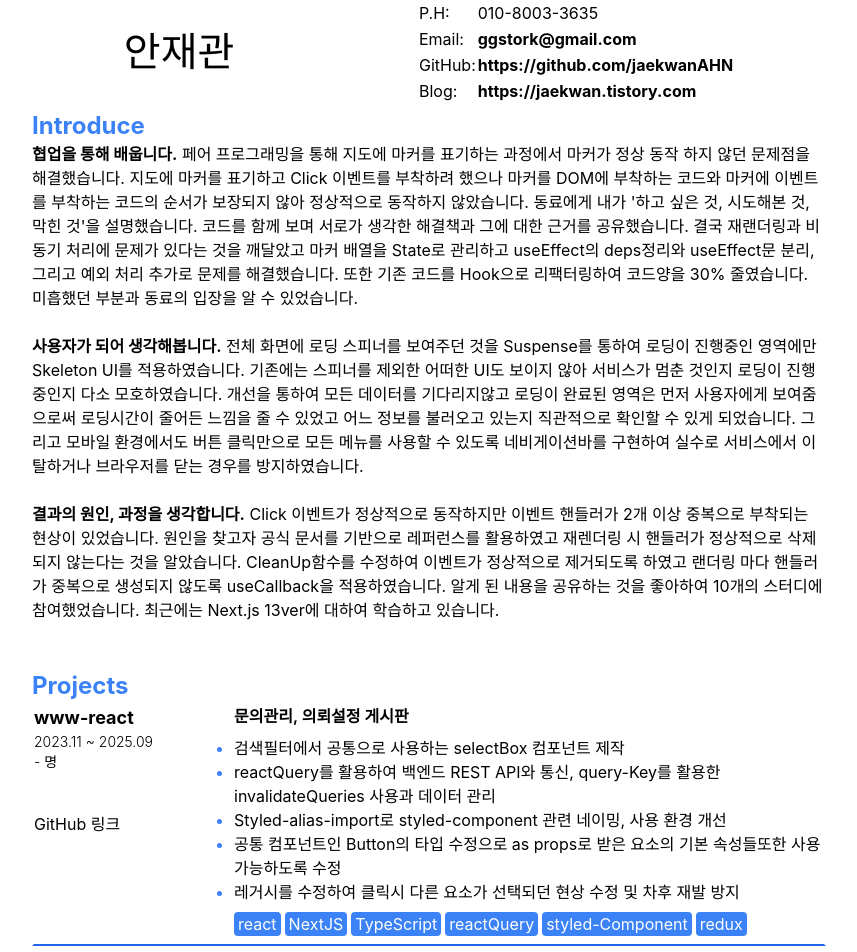
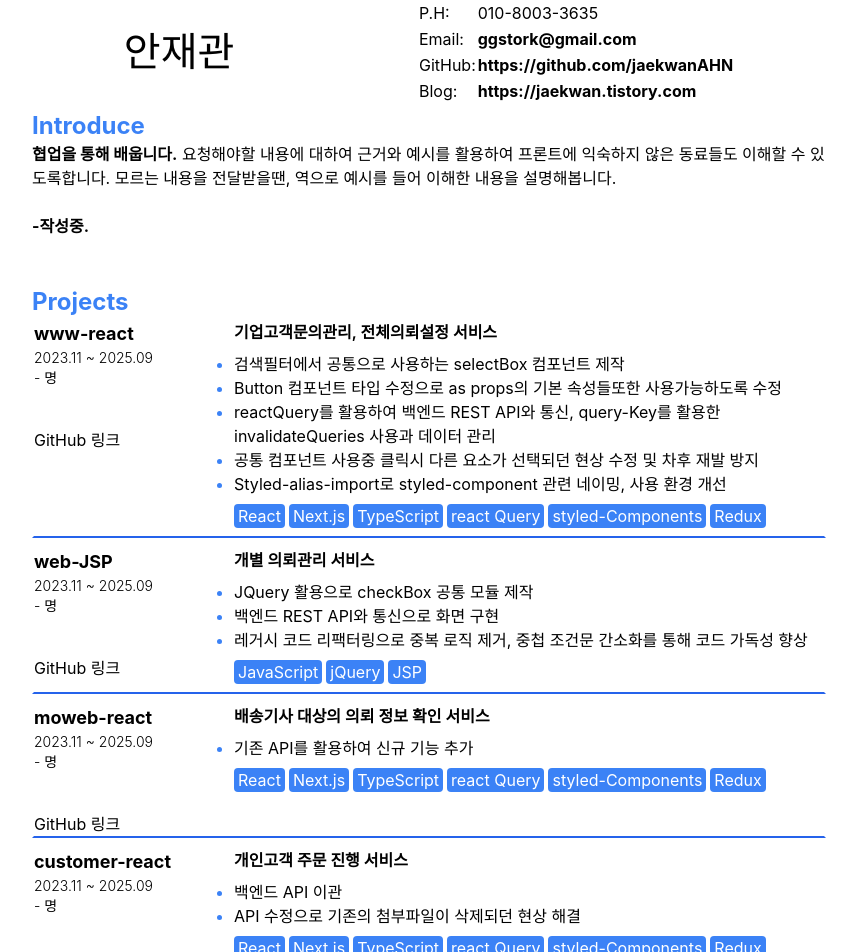
Before and after one commit to jaekwanAHN/resume, a Next.js app: page / in a window 1280 px wide. Shown: the top 952 px of the page, without its empty margins (211-1068 px from the left). Built offline with nearby package versions, Linux system fonts and the light colour scheme; a web font is replaced by a local one.

Commit message:
ENH: 소개란, 프로젝트란, Sills 수정

```diff
--- a/src/data/introduce.ts
+++ b/src/data/introduce.ts
@@ -1,9 +1,8 @@
 import { introduces } from '@/types';
 
 export const introduce: introduces = [
-  "협업을 통해 배웁니다. 페어 프로그래밍을 통해 지도에 마커를 표기하는 과정에서 마커가 정상 동작 하지 않던 문제점을 해결했습니다. 지도에 마커를 표기하고 Click 이벤트를 부착하려 했으나 마커를 DOM에 부착하는 코드와 마커에 이벤트를 부착하는 코드의 순서가 보장되지 않아  정상적으로 동작하지 않았습니다. 동료에게 내가 '하고 싶은 것, 시도해본  것, 막힌 것'을 설명했습니다. 코드를 함께 보며 서로가 생각한 해결책과 그에 대한 근거를 공유했습니다. 결국 재랜더링과 비동기 처리에 문제가 있다는 것을 깨달았고 마커 배열을 State로 관리하고 useEffect의 deps정리와 useEffect문 분리, 그리고 예외 처리 추가로 문제를 해결했습니다. 또한 기존 코드를 Hook으로 리팩터링하여 코드양을 30% 줄였습니다. 미흡했던 부분과 동료의 입장을 알 수 있었습니다.",
-  '사용자가 되어 생각해봅니다. 전체 화면에 로딩 스피너를 보여주던 것을 Suspense를 통하여 로딩이 진행중인 영역에만 Skeleton UI를  적용하였습니다. 기존에는 스피너를 제외한 어떠한 UI도 보이지 않아 서비스가 멈춘 것인지 로딩이 진행중인지 다소 모호하였습니다. 개선을 통하여 모든 데이터를 기다리지않고 로딩이 완료된 영역은 먼저 사용자에게 보여줌으로써 로딩시간이 줄어든 느낌을 줄 수 있었고 어느 정보를 불러오고  있는지 직관적으로 확인할 수 있게 되었습니다. 그리고 모바일 환경에서도 버튼 클릭만으로 모든 메뉴를 사용할 수 있도록 네비게이션바를 구현하여 실수로 서비스에서 이탈하거나 브라우저를 닫는 경우를 방지하였습니다.',
-  '결과의 원인, 과정을 생각합니다. Click 이벤트가 정상적으로 동작하지만 이벤트 핸들러가 2개 이상 중복으로 부착되는 현상이 있었습니다. 원인을 찾고자 공식 문서를 기반으로 레퍼런스를 활용하였고 재렌더링 시 핸들러가 정상적으로 삭제되지 않는다는 것을 알았습니다. CleanUp함수를 수정하여 이벤트가 정상적으로 제거되도록 하였고 랜더링 마다 핸들러가 중복으로 생성되지 않도록 useCallback을 적용하였습니다. 알게 된 내용을 공유하는 것을 좋아하여 10개의 스터디에 참여했었습니다. 최근에는 Next.js 13ver에 대하여 학습하고 있습니다.',
+  "협업을 통해 배웁니다. 요청해야할 내용에 대하여 근거와 예시를 활용하여 프론트에 익숙하지 않은 동료들도 이해할 수 있도록합니다. 모르는 내용을 전달받을땐, 역으로 예시를 들어 이해한 내용을 설명해봅니다.",
+  '-작성중'
 ];
 
 export default introduce;
--- a/src/data/personal.ts
+++ b/src/data/personal.ts
@@ -9,8 +9,8 @@ export const personalInformation: PersonalInformation = {
   skills: [
     ['TypeScript', 'JavaScript'],
     ['React', 'Next.js'],
-    ['styled-components', 'Tailwind CSS', 'Chakra UI', 'Storybook'],
-    ['React Query', 'Redux', 'React Hook Form', 'Vercel', 'Vite'],
+    ['styled-components', 'Tailwind CSS', 'Storybook'],
+    ['React Query', 'Redux'],
     ['Git', 'GitHub', 'GitLab'],
   ],
   experiences: [
@@ -18,21 +18,23 @@ export const personalInformation: PersonalInformation = {
       name: '하우저 (HOWSER)',
       date: '2023-11 ~ 2025-11',
       works: [
-        '레거시 프로젝트의 Vanilla JS와 마이그레이션 중인 프로젝트의 React를 사용하여 기능 추가 및 버그 수정을 진행하였습니다.',
+        '레거시 프로젝트 코드 리팩터링으로 불필요코드제거, 로직 간소화 코드양 30% 감소',
+        'valinaJS -> NextJS 로 마이그레이션',
+        'Styled-alias 정리로 컨벤션 통일'
       ],
     },
     {
       name: '한국과학기술정보연구원 (비개발)',
       date: '2020-09 ~ 2021-01',
       works: [
-        '여러 분야의 논문들을 카테고리에 맞는 문장별로 분리했습니다. 100% 재택근무로 진행되었고 피드백을 단방향으로만 제공하는 형태였기 때문에 작업자 간 의사소통이 불가능하였습니다. 이에 피드백의 내용들 중 공통으로 언급된 내용을 반영하며 작업을 진행하였으나, 구체적인 이유나 내용을 알 수 없어 아쉬웠습니다. 구성원들 간의 소통이 중요하다고 느끼게 된 경험이었습니다.',
+        '여러 분야의 논문들을 카테고리에 맞는 문장별로 분리',
       ],
     },
     {
       name: '신우TNS (비개발)',
       date: '2019-07 ~ 2019-12',
       works: [
-        '네트워크 엔지니어 고객사의 장비 트러블 슈팅, 유지보수, 점검을 진행했습니다. 업데이트를 위해 협업했던 개발사에서 솔루션의 코드의 수정이 필요했는데 하드 코딩된 코드가 많고 전임자의 퇴사로 거의 처음부터 새로 만들어야 한다는 답변을 들었습니다. 이 기억을 떠올리며 이해하기 쉽고, 재사용하기 좋은 코드를 작성하는 것이 매우 중요하다고 느끼고 있습니다.',
+        '네트워크 엔지니어 고객사의 장비 트러블 슈팅, 유지보수, 점검을 진행',
       ],
     },
   ],
--- a/src/data/projects.ts
+++ b/src/data/projects.ts
@@ -3,30 +3,30 @@ import { ProjectInfo } from '@/types';
 export const projects: ProjectInfo[] = [
   {
     projectTitle: 'www-react',
-    description: '문의관리, 의뢰설정 게시판',
+    description: '기업고객문의관리, 전체의뢰설정 서비스',
     projectDate: '2023.11 ~ 2025.09',
     projectParticipants: '- 명',
     deployLink: '',
     githubLink: '',
     stackList: [
-      'react',
-      'NextJS',
+      'React',
+      'Next.js',
       'TypeScript',
-      'reactQuery',
-      'styled-Component',
-      'redux',
+      'react Query',
+      'styled-Components',
+      'Redux',
     ],
     feature: [
       '검색필터에서 공통으로 사용하는 selectBox 컴포넌트 제작',
+      'Button 컴포넌트 타입 수정으로 as props의 기본 속성들또한 사용가능하도록 수정',
       'reactQuery를 활용하여 백엔드 REST API와 통신, query-Key를 활용한 invalidateQueries 사용과 데이터 관리',
+      '공통 컴포넌트 사용중 클릭시 다른 요소가 선택되던 현상 수정 및 차후 재발 방지',
       'Styled-alias-import로 styled-component 관련 네이밍, 사용 환경 개선',
-      '공통 컴포넌트인 Button의 타입 수정으로 as props로 받은 요소의 기본 속성들또한 사용가능하도록 수정',
-      '레거시를 수정하여 클릭시 다른 요소가 선택되던 현상 수정 및 차후 재발 방지',
     ],
   },
   {
     projectTitle: 'web-JSP',
-    description: 'jQuery로 구성된 의뢰관리 시스템',
+    description: '개별 의뢰관리 서비스',
     projectDate: '2023.11 ~ 2025.09',
     projectParticipants: '- 명',
     deployLink: '',
@@ -40,37 +40,37 @@ export const projects: ProjectInfo[] = [
   },
   {
     projectTitle: 'moweb-react',
-    description: '기사님들 대상의 의뢰 확인 서비스',
+    description: '배송기사 대상의 의뢰 정보 확인 서비스',
     projectDate: '2023.11 ~ 2025.09',
     projectParticipants: '- 명',
     deployLink: '',
     githubLink: '',
     stackList: [
-      'react',
-      'NextJS',
+      'React',
+      'Next.js',
       'TypeScript',
-      'reactQuery',
-      'styled-Component',
-      'redux',
+      'react Query',
+      'styled-Components',
+      'Redux',
     ],
-    feature: ['백엔드 REST API와 통신으로 화면 구현'],
+    feature: ['기존 API를 활용하여 신규 기능 추가'],
   },
   {
     projectTitle: 'customer-react',
-    description: '고객들대상의 주문 서비스',
+    description: '개인고객 주문 진행 서비스',
     projectDate: '2023.11 ~ 2025.09',
     projectParticipants: '- 명',
     deployLink: '',
     githubLink: '',
     stackList: [
-      'react',
-      'NextJS',
+      'React',
+      'Next.js',
       'TypeScript',
-      'reactQuery',
-      'styled-Component',
-      'redux',
+      'react Query',
+      'styled-Components',
+      'Redux',
     ],
-    feature: ['백엔드 REST API와 통신으로 화면 구현'],
+    feature: ['백엔드 API 이관', 'API 수정으로 기존의 첨부파일이 삭제되던 현상 해결'],
   },
   {
     projectTitle: 'admin-react',
@@ -80,16 +80,15 @@ export const projects: ProjectInfo[] = [
     deployLink: '',
     githubLink: '',
     stackList: [
-      'react',
-      'NextJS',
+      'React',
+      'Next.js',
       'TypeScript',
-      'reactQuery',
-      'styled-Component',
-      'redux',
+      'react Query',
+      'styled-Components',
+      'Redux',
     ],
     feature: [
       'DFS 서버 세팅을 추가하여 신규 API 통신, 주문 재수집페이지 생성',
-      '백엔드 REST API와 통신으로 화면 구현',
     ],
   },
   {
```
